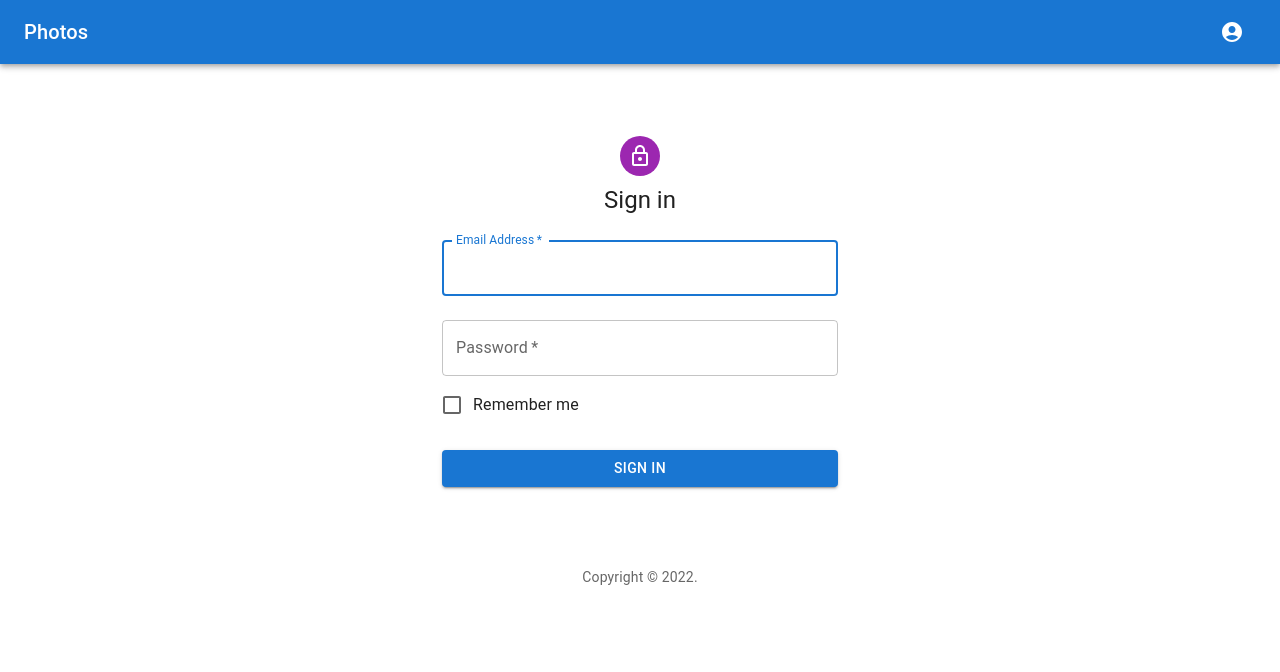
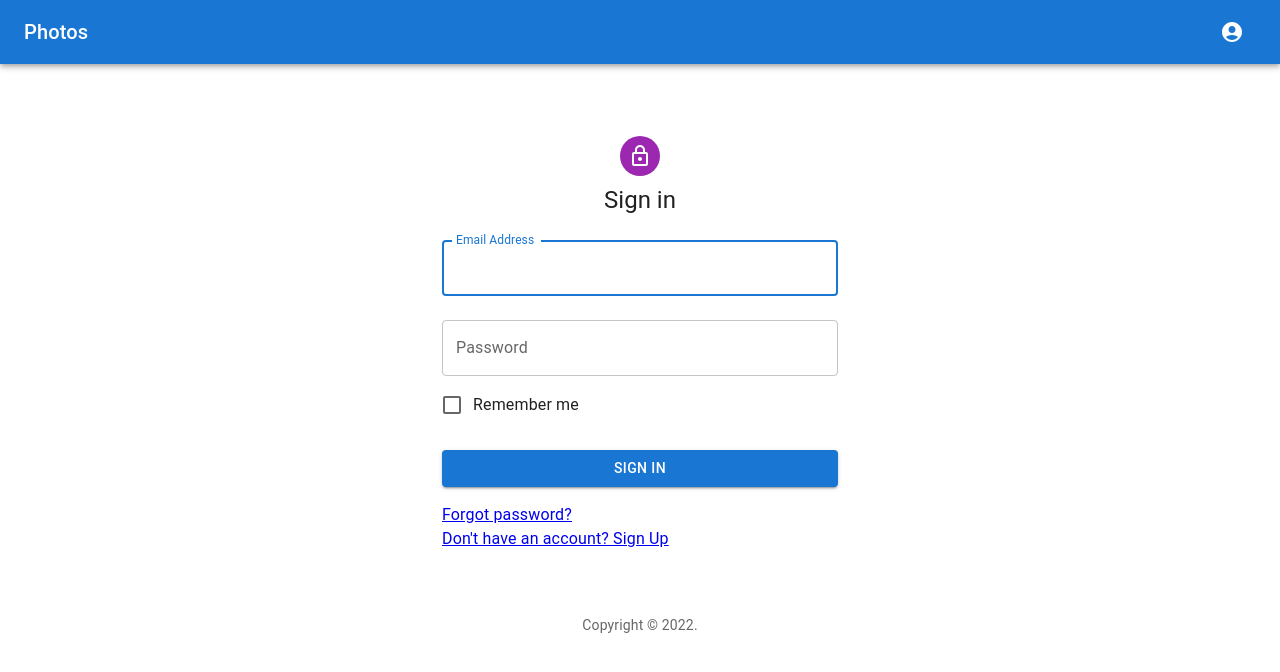
Before and after one commit to ihsan24-24/blog-app, a React (Create React App) app: page / in a window 1280 px wide. Shown: the top 672 px of the page. Built offline with nearby package versions, Linux system fonts and the light colour scheme.

Commit message:
login page creadted

```diff
--- a/package.json
+++ b/package.json
@@ -14,13 +14,15 @@
     "axios": "^1.1.3",
     "bootstrap": "^5.2.2",
     "firebase": "^9.14.0",
+    "formik": "^2.2.9",
     "react": "^18.2.0",
     "react-bootstrap": "^2.6.0",
     "react-dom": "^18.2.0",
     "react-router-dom": "^6.4.3",
     "react-scripts": "5.0.1",
     "tostify": "^0.0.1",
-    "web-vitals": "^2.1.0"
+    "web-vitals": "^2.1.0",
+    "yup": "^0.32.11"
   },
   "scripts": {
     "start": "react-scripts start",
--- a/src/pages/Login.jsx
+++ b/src/pages/Login.jsx
@@ -9,7 +9,25 @@ import Box from "@mui/material/Box";
 import LockOutlinedIcon from "@mui/icons-material/LockOutlined";
 import Typography from "@mui/material/Typography";
 import Container from "@mui/material/Container";
-import { Link } from "react-router-dom";
+import { Link, useNavigate } from "react-router-dom";
+import * as yup from "yup";
+import { Form, Formik } from "formik";
+
+const loginSchema = yup.object().shape({
+  email: yup
+    .string()
+    .email("please enter valid email...")
+    .required("please enter an email..."),
+  password: yup
+    .string()
+    .required()
+    .min(6, "please enter min 6 chars")
+    .max(10, "please enter max 10 chars")
+    .matches(/\d+/, "please enter a number")
+    .matches(/[!,?{}><%&$#£+-.]+/, " Password must have a special char")
+    .matches(/[a-z]+/, "Password must have a lowercase")
+    .matches(/[A-Z]+/, "Password must have an uppercase"),
+});
 
 function Copyright(props) {
   return (
@@ -30,10 +48,28 @@ function Copyright(props) {
 }
 
 const Login = () => {
-  const handleSubmit = () => {};
+  const navigate = useNavigate();
   return (
     <Container component="main" maxWidth="xs">
       <CssBaseline />
+      <Formik
+        initialValues={{ email: "", password: "" }}
+        validationSchema={loginSchema}
+        onSubmit={(values, actions) => {
+          navigate("/home");
+          actions.resetForm();
+          actions.setSubmitting(false);
+        }}
+      >
+        {({
+          values,
+          isSubmiting,
+          handleChange,
+          handleBlur,
+          touched,
+          errors,
+        }) => (
+          <Form>
             <Box
               sx={{
                 marginTop: 8,
@@ -48,10 +84,14 @@ const Login = () => {
               <Typography component="h1" variant="h5">
                 Sign in
               </Typography>
-        <Box component="form" onSubmit={handleSubmit} noValidate sx={{ mt: 1 }}>
+              <Box sx={{ mt: 1 }}>
                 <TextField
                   margin="normal"
-            required
+                  value={values.email}
+                  onChange={handleChange}
+                  onBlur={handleBlur}
+                  error={touched.email && Boolean(errors.email)}
+                  helperText={touched.email && errors.email}
                   fullWidth
                   id="email"
                   label="Email Address"
@@ -61,7 +101,11 @@ const Login = () => {
                 />
                 <TextField
                   margin="normal"
-            required
+                  value={values.password}
+                  onChange={handleChange}
+                  onBlur={handleBlur}
+                  error={touched.password && Boolean(errors.password)}
+                  helperText={touched.password && errors.password}
                   fullWidth
                   name="password"
                   label="Password"
@@ -82,19 +126,21 @@ const Login = () => {
                   Sign In
                 </Button>
                 <Grid container>
-            <Grid item xs>
-              {/* <Link to="" variant="body2">
-                Forgot password?
-              </Link> */}
-            </Grid>
-            <Grid item>
-              {/* <Link to="" variant="body2">
-                {"Don't have an account? Sign Up"}
-              </Link> */}
-            </Grid>
+                  <Grid item xs></Grid>
+                  <Grid item></Grid>
                 </Grid>
               </Box>
             </Box>
+          </Form>
+        )}
+      </Formik>
+      <Link to="" variant="body2">
+        Forgot password?
+      </Link>{" "}
+      <br />
+      <Link to="" variant="body2">
+        {"Don't have an account? Sign Up"}
+      </Link>
       <Copyright sx={{ mt: 8, mb: 4 }} />
     </Container>
   );
```
Also changed, not shown: 1 other file (tests, documents, lock files or other folders). Lines whose indentation alone changed are shown as unchanged.
